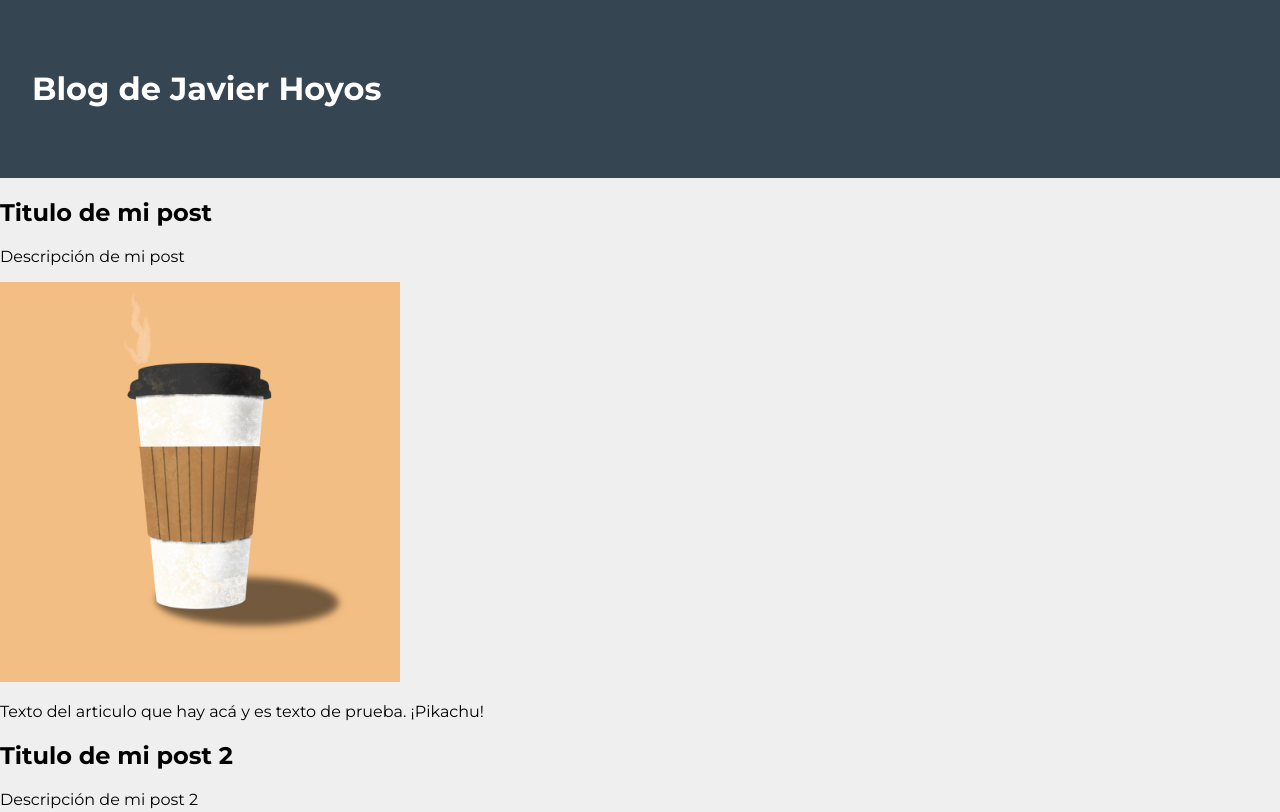
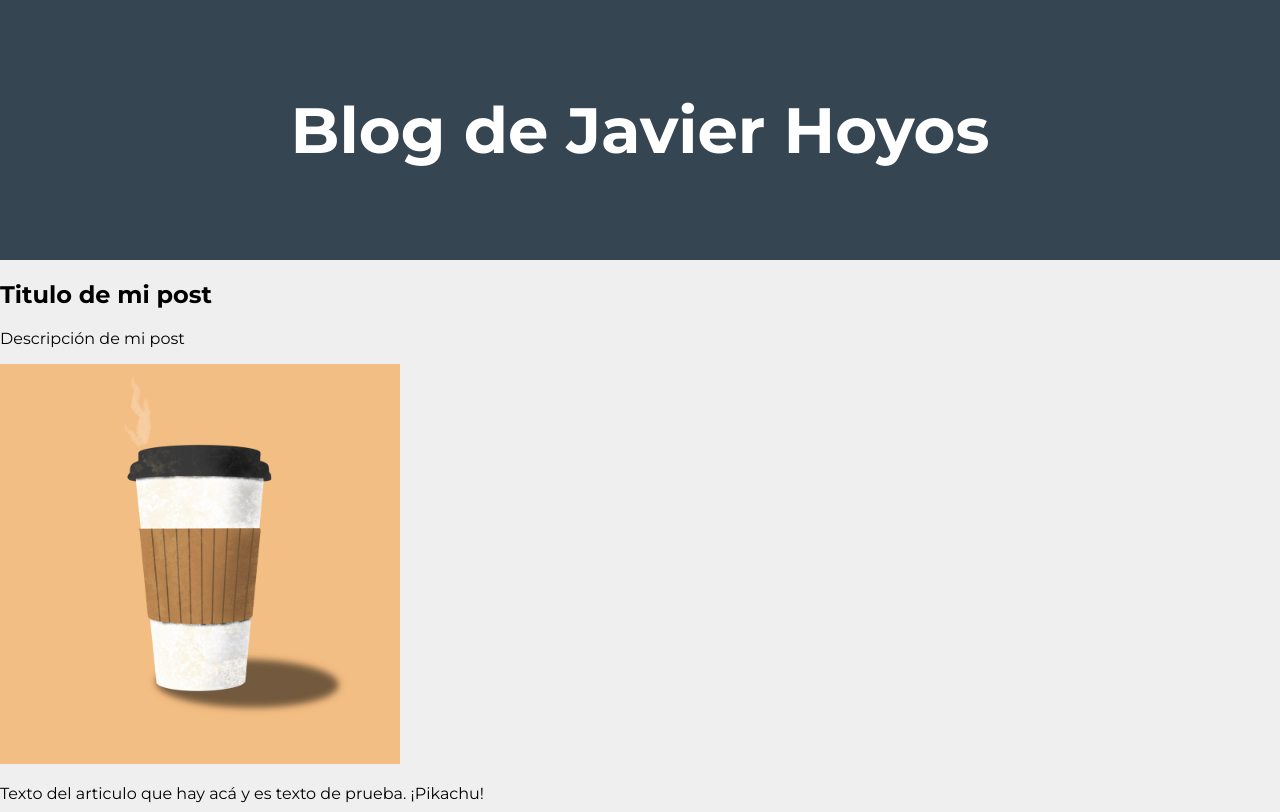
Before and after one commit to JavierHoyos/blog-html-css, a plain HTML site: page index.html in a window 1280 px wide. Shown: the top 812 px of the page. Drawn offline with Linux system fonts and the light colour scheme.

Commit message:
se modificó el tamaño de la letra y se centró el titulo

```diff
--- a/index.html
+++ b/index.html
@@ -13,7 +13,7 @@
 
 <body>
     <header>
-        <h1 id="titulo">Blog de Javier Hoyos</h1>
+        <h1>Blog de Javier Hoyos</h1>
     </header>
 
     <section>
--- a/style.css
+++ b/style.css
@@ -12,3 +12,8 @@ header{
     color: white;
     padding: 3rem 2rem;
 }
+
+header h1{
+    text-align: center;
+    font-size: 4rem;
+}
```
